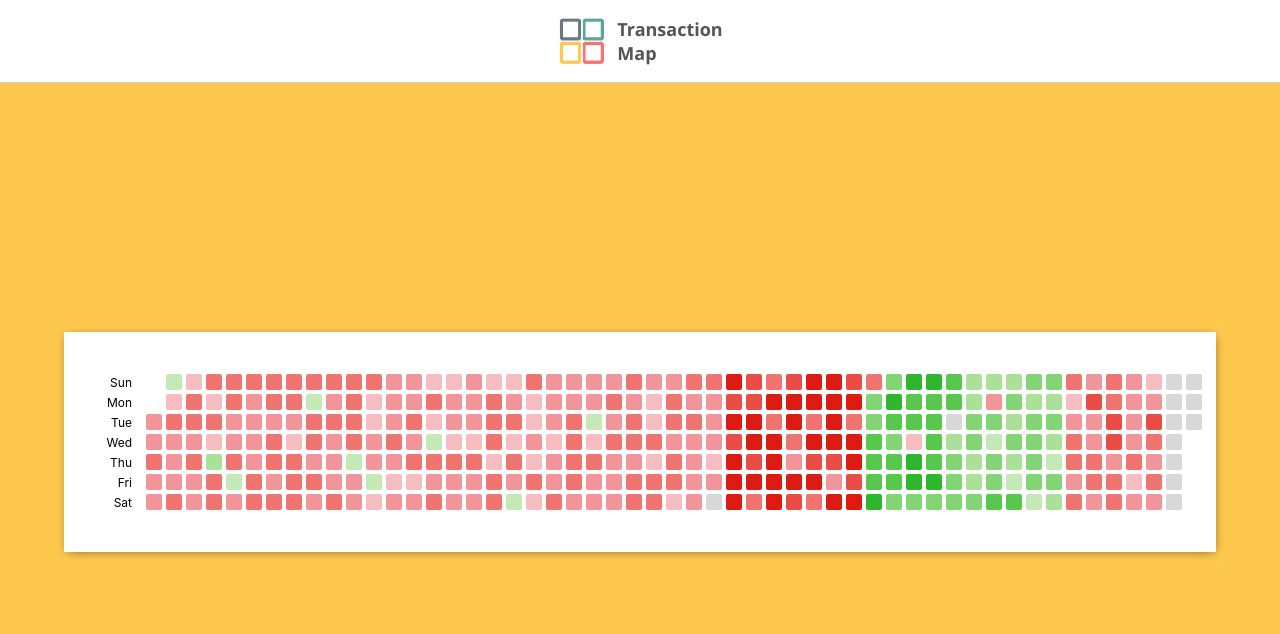
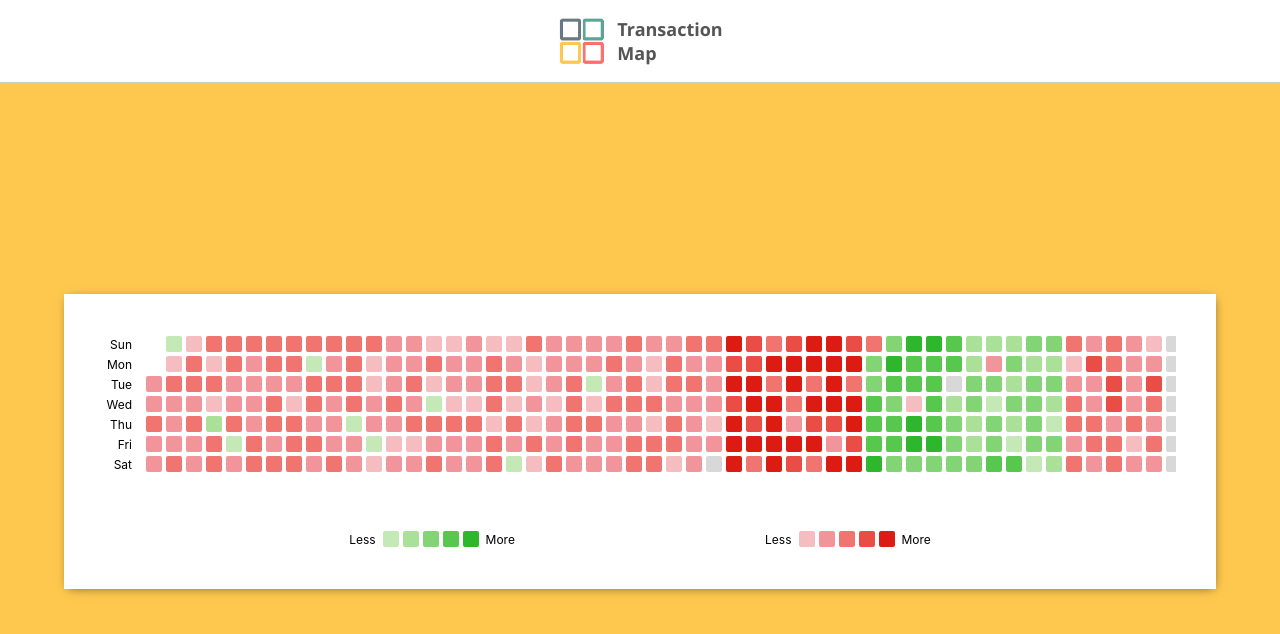
Before and after one commit to KarenOk/heatmap, a React (Create React App) app: page / in a window 1280 px wide. Shown: the top 634 px of the page. Built offline with nearby package versions, Linux system fonts and the light colour scheme.

Commit message:
Include heatmap legend

```diff
--- a/src/App.css
+++ b/src/App.css
@@ -25,27 +25,33 @@
   font-size: 18px;
 }
 
-.content {
+.main {
   flex: 1;
   display: flex;
+  flex-direction: column;
   justify-content: center;
   align-items: center;
   background: #FEC84F;
 }
 
-.heat-map {
+.content {
   padding: 40px;
-  padding-left: 80px;
   width: 90%;
   box-shadow: 1px 2px 10px -3px rgba(0, 0, 0, 0.54);
-  overflow-x: scroll;
   background: white;
   max-width: 1200px;
 }
 
+.heat-map {
+  width: 100%;
+  padding-left: 40px;
+  padding-bottom: 20px;
+  overflow-x: scroll;
+}
+
 .heat-map__cells {
   width: 100%;
-  height: 140px;
+  height: 155px;
   display: flex;
   flex-direction: column;
   flex-wrap: wrap;
--- a/src/App.tsx
+++ b/src/App.tsx
@@ -3,6 +3,7 @@ import logo from "./logo.jpeg";
 import "./App.css";
 import HeatMap from "./components/HeatMap";
 import ReactTooltip from "react-tooltip";
+import Legend from "./components/Legend";
 
 function App() {
 	return (
@@ -13,8 +14,11 @@ function App() {
 					Transaction <br /> Map
 				</h1>
 			</header>
-			<main className="content">
-				<HeatMap />
+			<main className="main">
+				<div className="content">
+					<HeatMap />
+					<Legend />
+				</div>
 			</main>
 			<ReactTooltip multiline={true} />
 		</div>
--- /dev/null
+++ b/src/components/Legend.tsx
@@ -0,0 +1,50 @@
+import React from "react";
+import "../styles/Legend.css";
+
+const positiveLegend = [
+	{ type: 1, range: "0 to 1000" },
+	{ type: 2, range: "1001 to 3000" },
+	{ type: 3, range: "3001 to 7000" },
+	{ type: 4, range: "7001 to 10000" },
+	{ type: 5, range: "10001 to above" },
+];
+const negativeLegend = [
+	{ type: 1, range: "-0.1 to -1000" },
+	{ type: 2, range: "-1001 to -3000" },
+	{ type: 3, range: "-3001 to -7000" },
+	{ type: 4, range: "-7001 to -10000" },
+	{ type: 5, range: "-10001 and below" },
+];
+
+const Legend = () => {
+	return (
+		<div className="legend">
+			<div className="legend__group">
+				<span className="legend__text"> Less </span>
+				<div className="legend__cells">
+					{positiveLegend.map((legend) => (
+						<div
+							className={`heat-map__cell heat-map__cell--positive-${legend.type}`}
+							data-tip={legend.range}
+						/>
+					))}
+				</div>
+				<span className="legend__text"> More </span>
+			</div>
+			<div className="legend__group">
+				<span className="legend__text"> Less </span>
+				<div className="legend__cells">
+					{negativeLegend.map((legend) => (
+						<div
+							className={`heat-map__cell heat-map__cell--negative-${legend.type}`}
+							data-tip={legend.range}
+						/>
+					))}
+				</div>
+				<span className="legend__text"> More </span>
+			</div>
+		</div>
+	);
+};
+
+export default Legend;
--- /dev/null
+++ b/src/styles/Legend.css
@@ -0,0 +1,18 @@
+.legend {
+    margin-top: 20px;
+    background: white;
+    display: flex;
+    justify-content: space-evenly;
+    flex-wrap: wrap;
+}
+
+.legend__group, .legend__cells {
+    display: flex;
+    align-items: center;
+}
+
+.legend__text {
+    font-size: 12px;
+    display: inline-block;
+    margin: 0 5px;
+}
```
